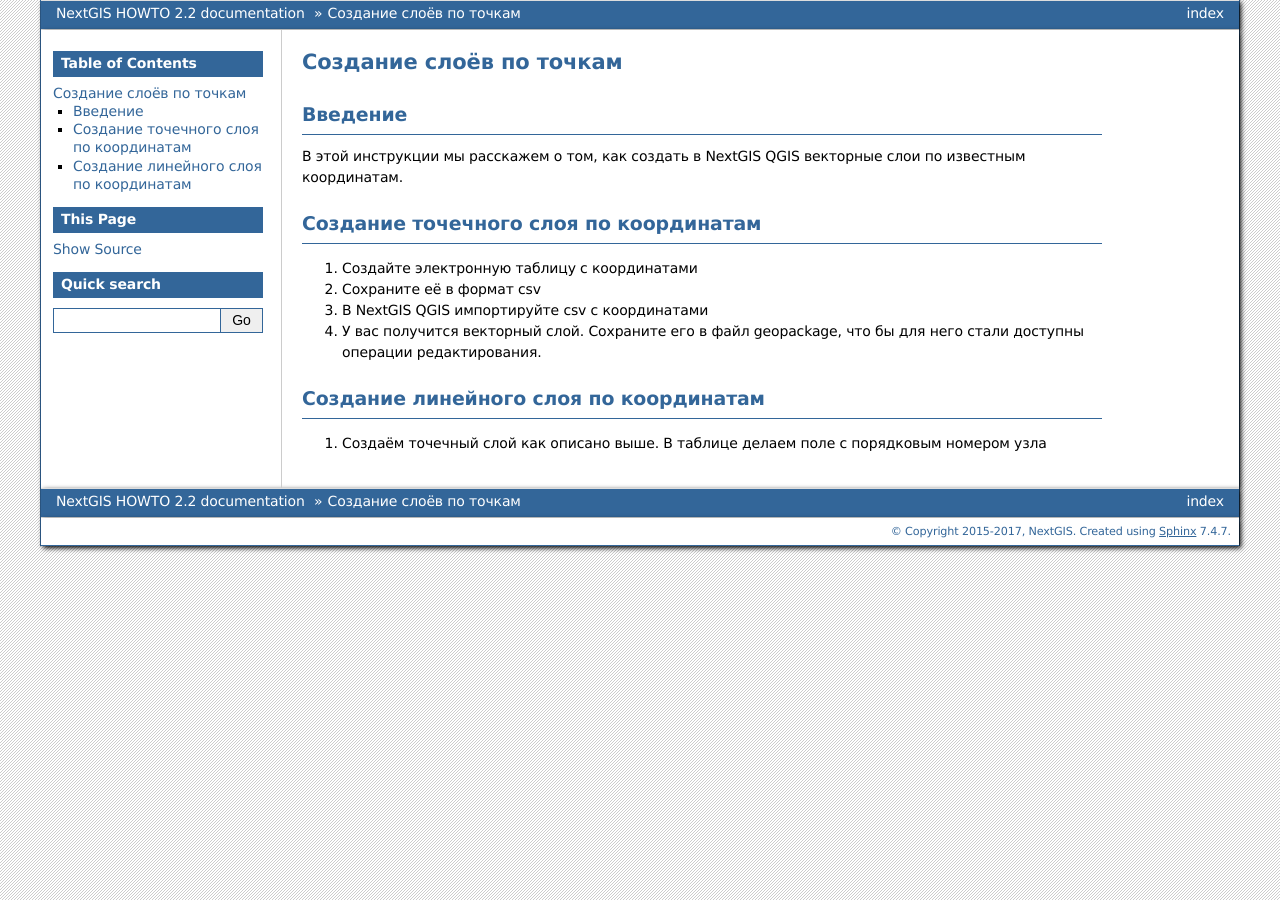
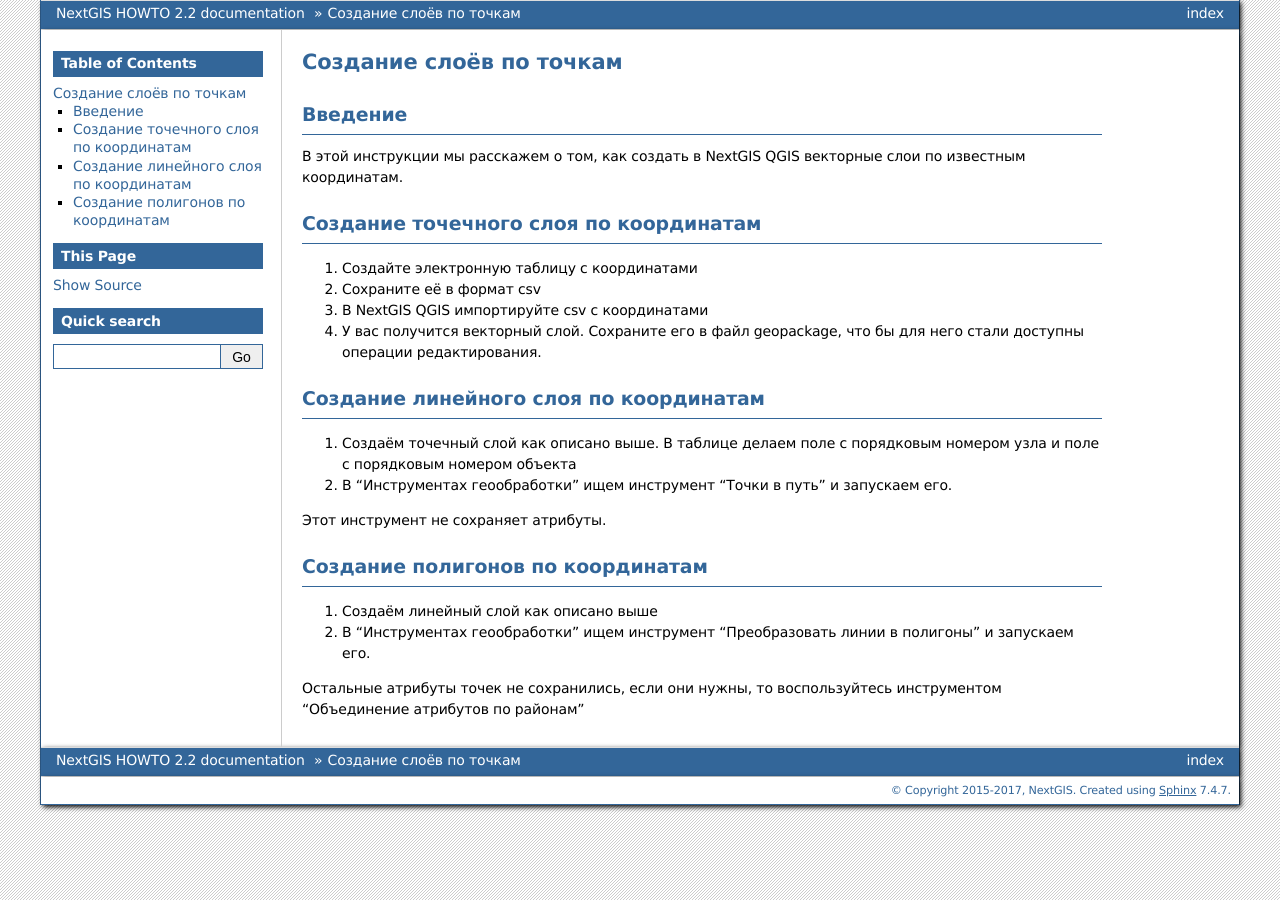
Before and after one commit to nextgis/docs_howto, a Sphinx documentation site: the page built from source/create_by_points.rst, in a window 1280 px wide. Built offline with Sphinx 7.4.7, drawn with Linux system fonts in a browser that asks for light colours; formulas are drawn with MathJax 3; pages that are not in the unit, such as notebooks, are missing from menus.

Commit message:
Update create_by_points.rst

```diff
--- a/source/create_by_points.rst
+++ b/source/create_by_points.rst
@@ -21,4 +21,15 @@
 Создание линейного слоя по координатам
 ----------------------------------------------
 
-1. Создаём точечный слой как описано выше. В таблице делаем поле с порядковым номером узла
+1. Создаём точечный слой как описано выше. В таблице делаем поле с порядковым номером узла и поле с порядковым номером объекта
+2. В "Инструментах геообработки" ищем инструмент "Точки в путь" и запускаем его.
+
+Этот инструмент не сохраняет атрибуты.
+
+Создание полигонов по координатам
+--------------------------------------------
+
+1. Создаём линейный слой как описано выше
+2. В "Инструментах геообработки" ищем инструмент "Преобразовать линии в полигоны" и запускаем его.
+
+Остальные атрибуты точек не сохранились, если они нужны, то воспользуйтесь инструментом "Объединение атрибутов по районам"
```
